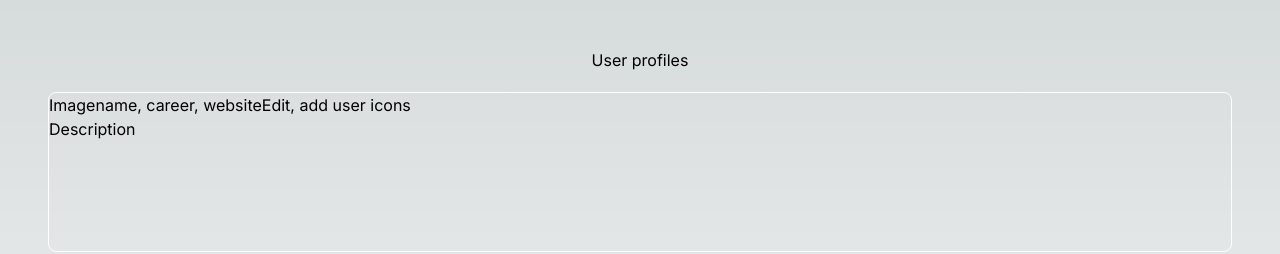
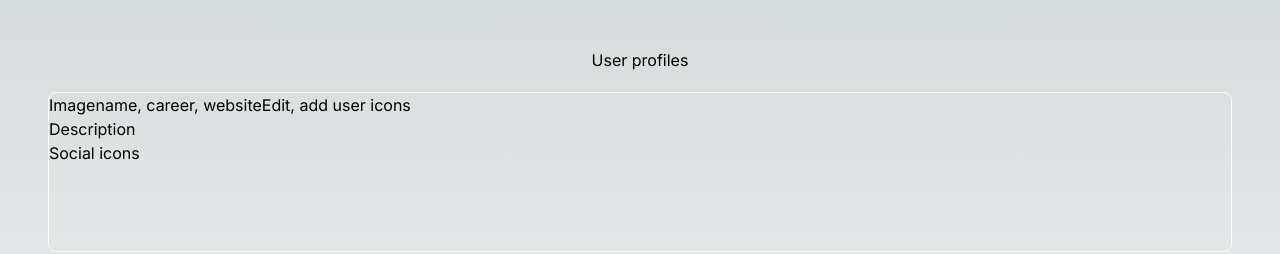
Before and after one commit to esthercate/user-profiles, a Next.js app: page / in a window 1280 px wide. Shown: the top 254 px of the page. Built offline with nearby package versions, Linux system fonts and the light colour scheme.

Commit message:
Social icons section

```diff
--- a/app/page.tsx
+++ b/app/page.tsx
@@ -13,7 +13,7 @@ export default function Home() {
           <div>Edit, add user icons</div>
         </div>
         <div>Description</div>
-
+        <div>Social icons</div>
       </div>
     </main>
   )
```
